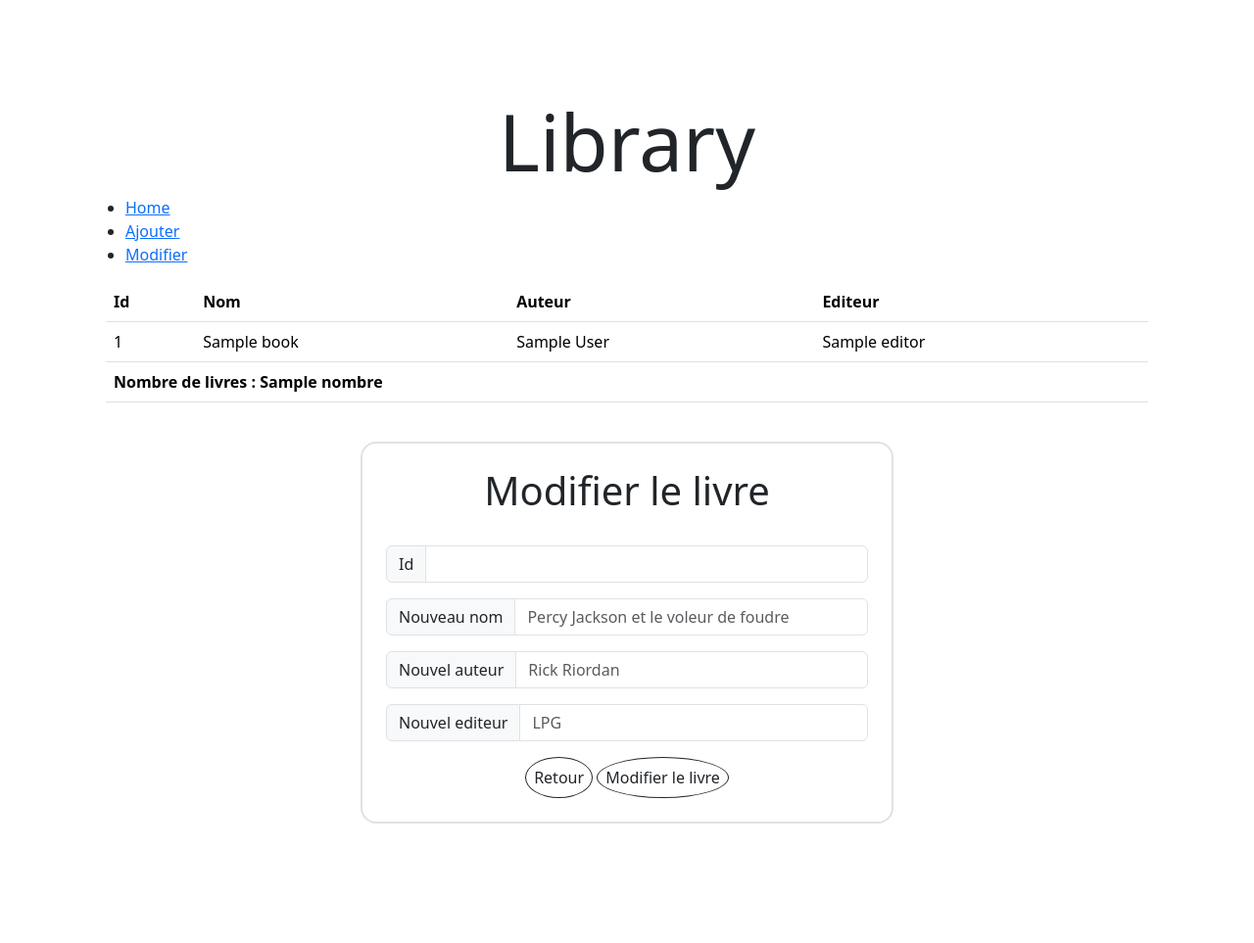
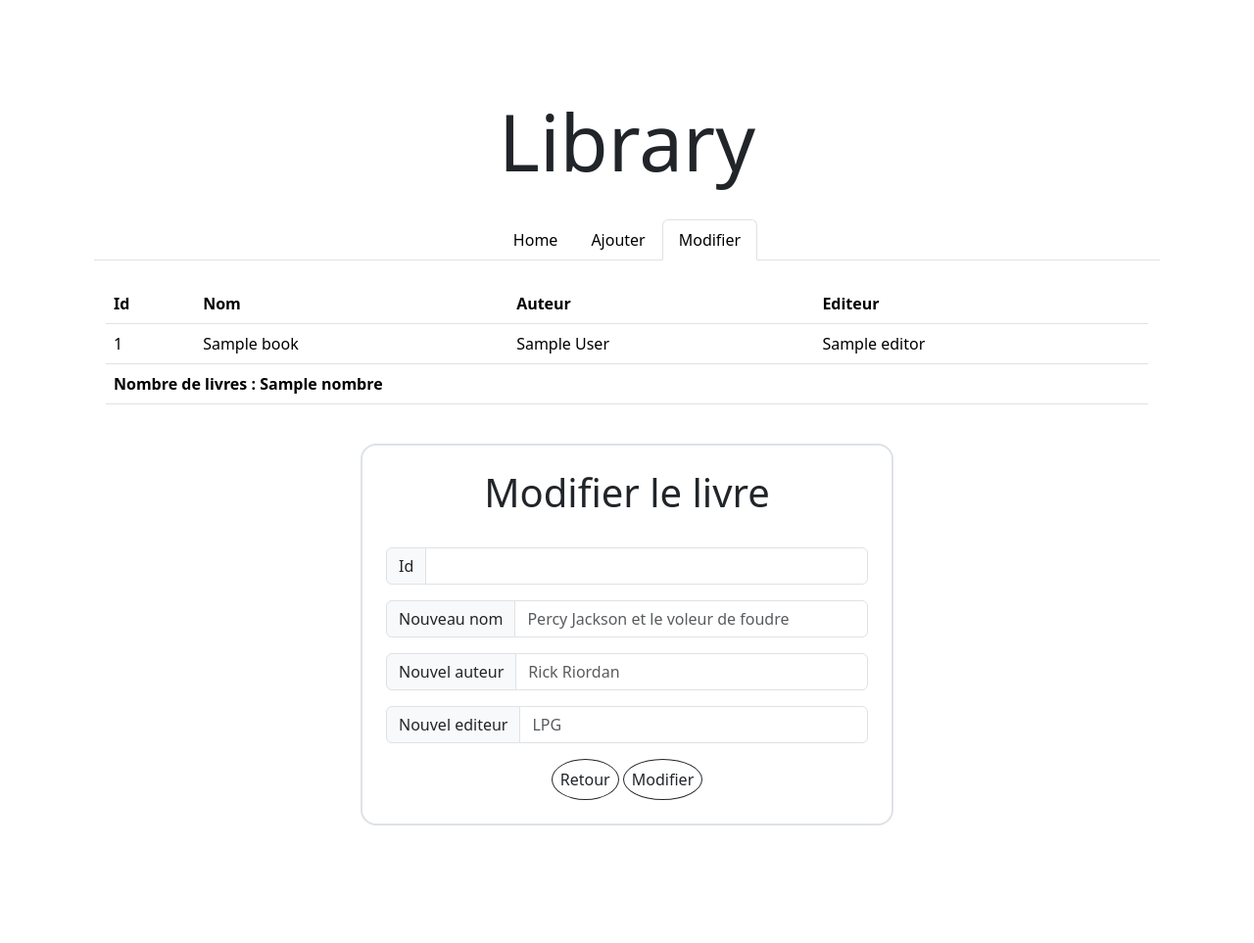
Before and after one commit to SimElss/TechWeb, a Python web app: template Projet_1/TP_01/templates/modify.html in a window 1280 px wide. Shown: the whole page at 98% size. Before the commit the page ends 841 px from the top, so only its background shows below. Run offline with Jinja, Linux system fonts and the light colour scheme; the template is opened without the code that fills it: most values are stand-ins (such as "Sample title", 1, 10 or a date in 2020).

Commit message:
Update bookstrape

```diff
--- a/Projet_1/TP_01/templates/index.html
+++ b/Projet_1/TP_01/templates/index.html
@@ -9,12 +9,7 @@
     <link href="https://cdn.jsdelivr.net/npm/bootstrap@5.3.3/dist/css/bootstrap.min.css" rel="stylesheet" integrity="sha384-QWTKZyjpPEjISv5WaRU9OFeRpok6YctnYmDr5pNlyT2bRjXh0JMhjY6hW+ALEwIH" crossorigin="anonymous">
   </head>
   <body>
-    <h1 class="display-1 text-center">Library</h1>
-    <ul>
-      <li><a href="/liste">Home</a></li>
-      <li><a href="/save">Ajouter</a></li>
-      <li><a href="/modify">Modifier</a></li>
-    </ul>
+    <h1 class="display-1 text-center">Library</h1><br>
     {% block content %}
     {% endblock %}
     <script src="https://cdn.jsdelivr.net/npm/bootstrap@5.3.3/dist/js/bootstrap.bundle.min.js" integrity="sha384-YvpcrYf0tY3lHB60NNkmXc5s9fDVZLESaAA55NDzOxhy9GkcIdslK1eN7N6jIeHz" crossorigin="anonymous"></script>
--- a/Projet_1/TP_01/templates/modify.html
+++ b/Projet_1/TP_01/templates/modify.html
@@ -2,9 +2,21 @@
 {% from "book_macro.html" import show_books %}
 
 {% block content %}
+<ul class="nav nav-tabs justify-content-center">
+    <li class="nav-item">
+      <a class="nav-link link-body-emphasis" href="/liste">Home</a>
+    </li>
+    <li class="nav-item">
+      <a class="nav-link link-body-emphasis" href="/save">Ajouter</a>
+    </li>
+    <li class="nav-item">
+      <a class="nav-link active" href="/modify">Modifier</a>
+    </li>
+
+</ul><br>
 
 <div class="container">
-    <table class="table">
+    <table class="table table-hover">
         <tr>
             <th>Id</th>
             <th>Nom</th>
@@ -46,8 +58,8 @@
                 name="Editor" required="true" placeholder="LPG"/>
         </div>
         <div class="grid text-center">
-            <a href="/liste"><button type="button" class="btn btn-outline-dark p-2 rounded-circle">Retour </button></a>
-            <button type="submit" class="btn btn-outline-dark p-2 rounded-circle">Modifier le livre</button>
+            <a href="/liste"><button type="button" class="btn btn-outline-dark p-2 rounded-circle">Retour</button></a>
+            <button type="submit" class="btn btn-outline-dark p-2 rounded-circle">Modifier</button>
         </div>
 
     </form>
```
Also changed, not shown: Projet_1/TP_01/templates/books.html (+15 -1 lines), Projet_1/TP_01/templates/save_book.html (+14 -2 lines).
